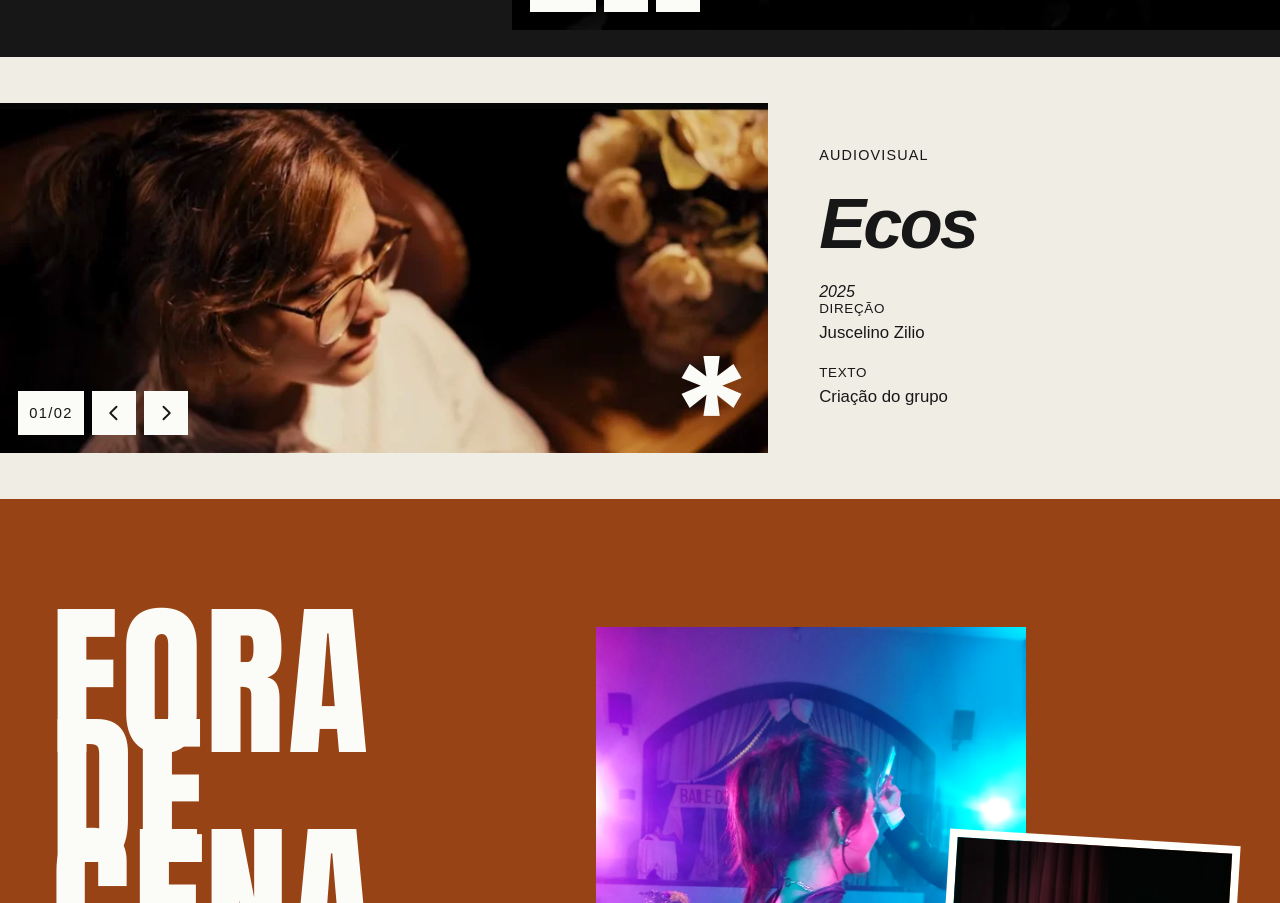
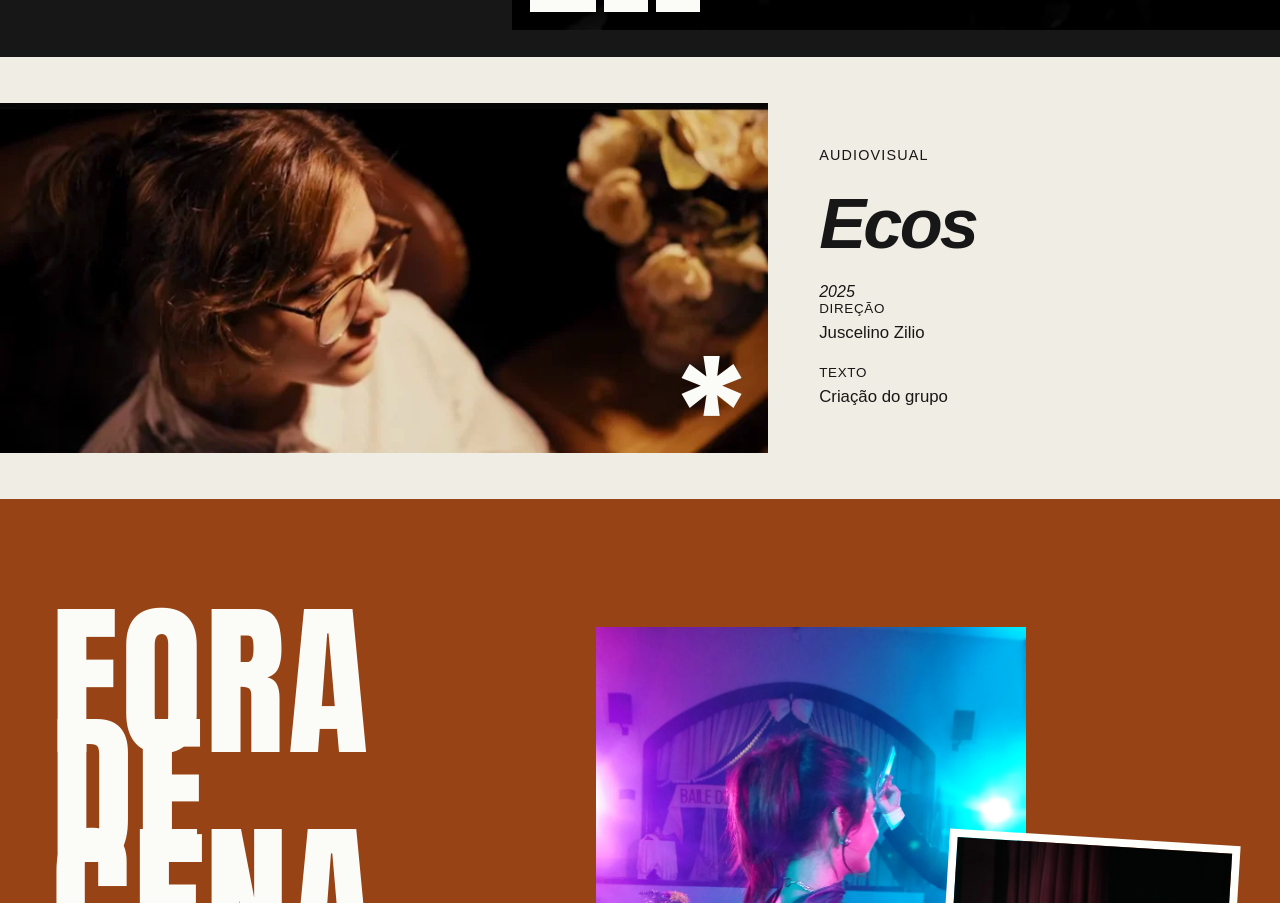
Before and after one commit to luis-ota/isabella-monteiro, a React (Vite) app: page / in a window 1280 px wide. Shown: the part 5617-6520 px from the top of the page. Built offline with nearby package versions, Linux system fonts and the light colour scheme; a web font is replaced by a local one.

Commit message:
remove second Ecos image

```diff
--- a/src/App.jsx
+++ b/src/App.jsx
@@ -79,7 +79,7 @@ const works = [
     medium: 'Audiovisual',
     direction: 'Juscelino Zilio',
     script: 'Criação do grupo',
-    images: ['/images/ecos-1.webp', '/images/ecos-2.webp'],
+    images: ['/images/ecos-1.webp'],
     alt: 'Isabella Monteiro em cena no filme Ecos',
     tone: 'pearl',
     fit: 'cinematic',
@@ -337,15 +337,15 @@ function WorkCard({ work, index }) {
           {work.location && <div><dt>Local</dt><dd>{work.location}</dd></div>}
         </dl>
       </div>
-      <div className="work-media" onKeyDown={handleKeys}>
+      <div className="work-media" onKeyDown={count > 1 ? handleKeys : undefined}>
         <div
           className={dragging ? 'work-carousel is-grabbing' : 'work-carousel'}
           role="group"
           aria-label={`Fotos de ${work.title}`}
-          onPointerDown={startDrag}
-          onPointerMove={moveDrag}
-          onPointerUp={endDrag}
-          onPointerCancel={endDrag}
+          onPointerDown={count > 1 ? startDrag : undefined}
+          onPointerMove={count > 1 ? moveDrag : undefined}
+          onPointerUp={count > 1 ? endDrag : undefined}
+          onPointerCancel={count > 1 ? endDrag : undefined}
         >
           <div
             className={dragging ? 'work-track is-dragging' : 'work-track'}
@@ -364,7 +364,7 @@ function WorkCard({ work, index }) {
             ))}
           </div>
         </div>
-        <div className="work-nav">
+        {count > 1 && <div className="work-nav">
           <span className="work-counter" aria-live="polite">
             <span key={photo}>{`0${photo + 1}/0${count}`}</span>
           </span>
@@ -374,7 +374,7 @@ function WorkCard({ work, index }) {
           <button type="button" onClick={() => show(photo + 1)} aria-label={`Próxima foto de ${work.title}`}>
             <CaretRight size={20} weight="bold" />
           </button>
-        </div>
+        </div>}
         <span className="work-mark" aria-hidden="true">*</span>
       </div>
     </Motion.article>
```
